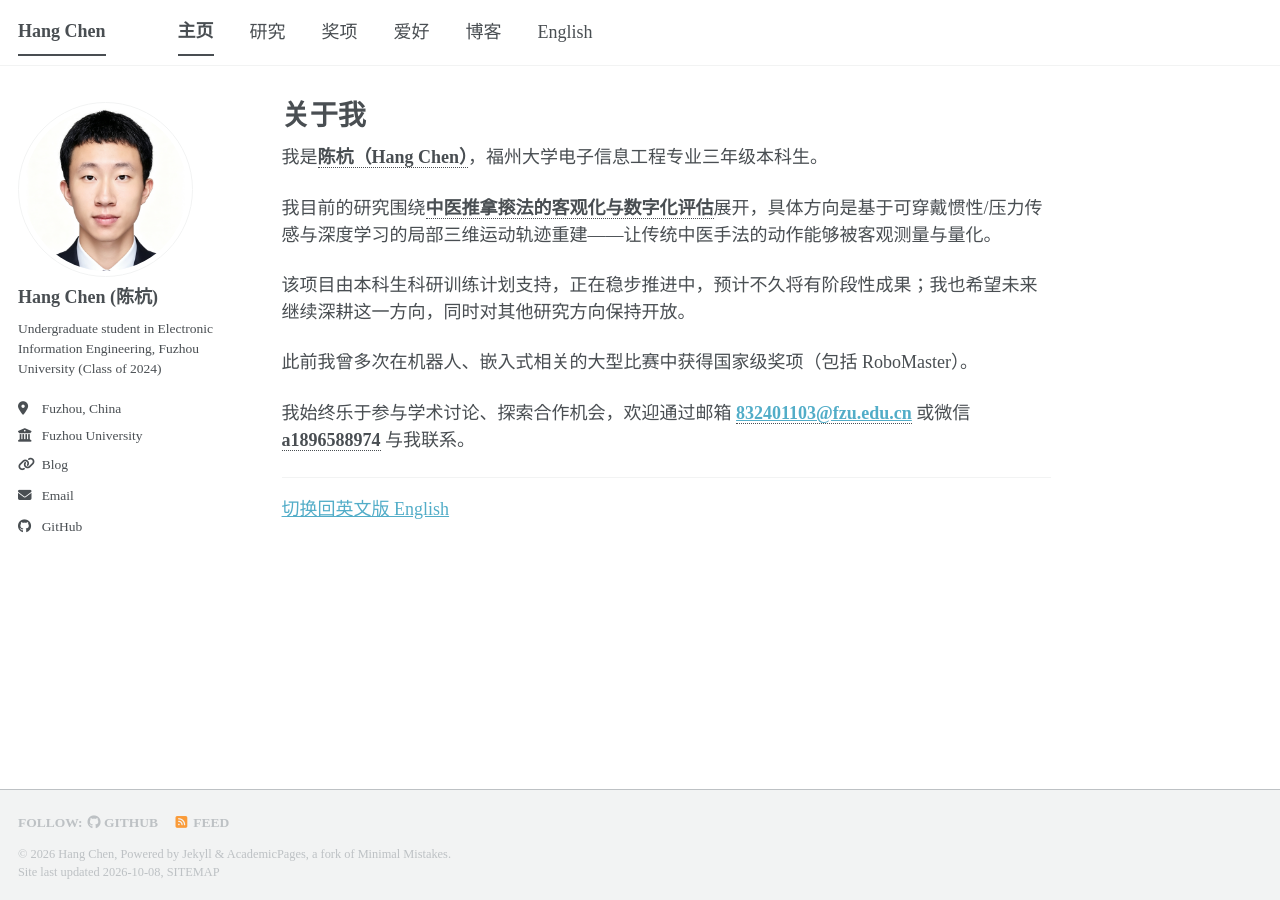
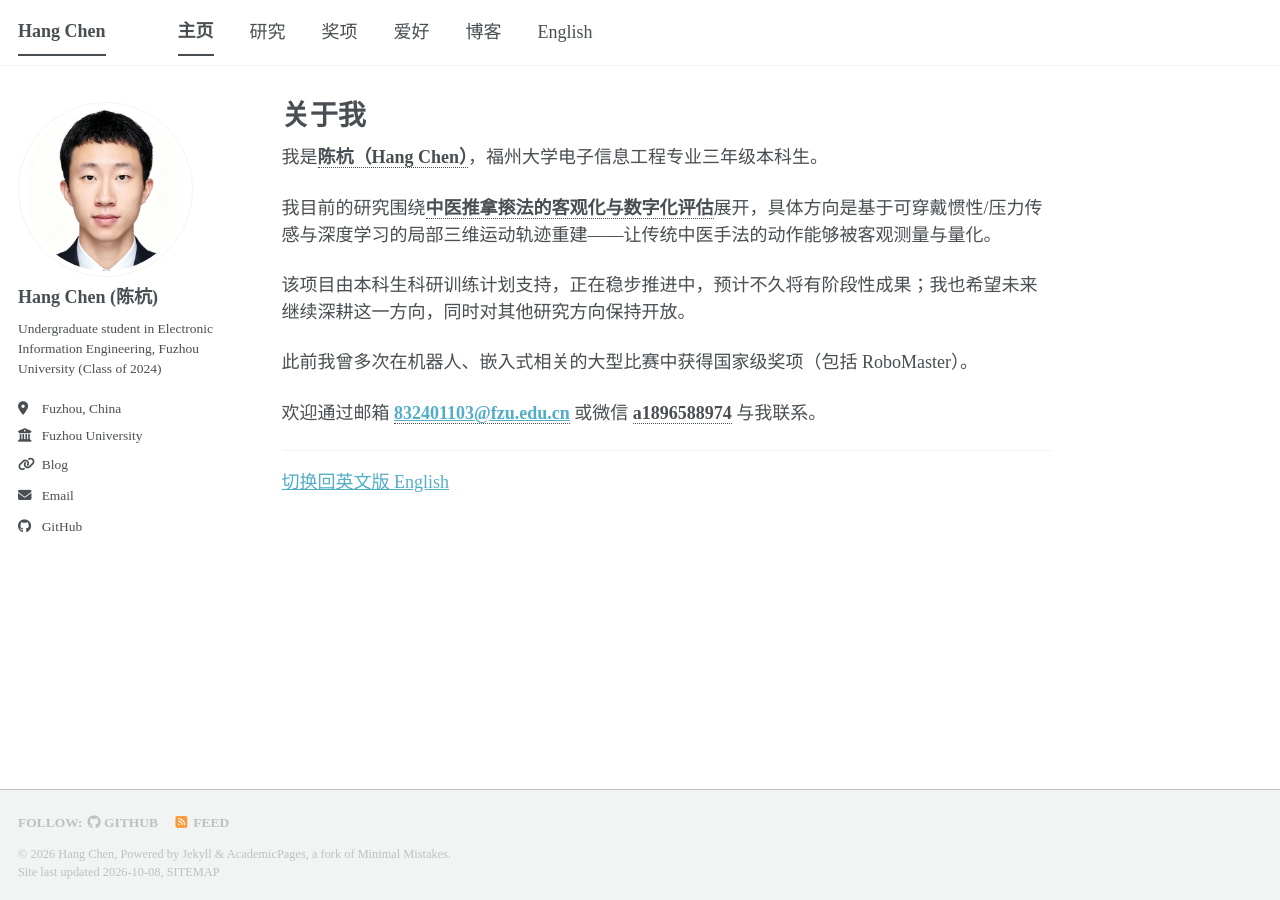
Before and after one commit to Nomkr/Nomkr.github.io, a Jekyll site: the page built from _pages/cn.md, in a window 1280 px wide. Built offline with Jekyll 4.4.1, drawn with Linux system fonts in a browser that asks for light colours; a style sheet for code colours, icons or effects is not loaded.

Commit message:
Remove academic-discussion sentence from Chinese homepage

```diff
--- a/_pages/cn.md
+++ b/_pages/cn.md
@@ -13,7 +13,7 @@ lang: cn
 
 此前我曾多次在机器人、嵌入式相关的大型比赛中获得国家级奖项（包括 RoboMaster）。
 
-我始终乐于参与学术讨论、探索合作机会，欢迎通过邮箱 **[832401103@fzu.edu.cn](mailto:832401103@fzu.edu.cn)** 或微信 **a1896588974** 与我联系。
+欢迎通过邮箱 **[832401103@fzu.edu.cn](mailto:832401103@fzu.edu.cn)** 或微信 **a1896588974** 与我联系。
 
 ---
 
```
